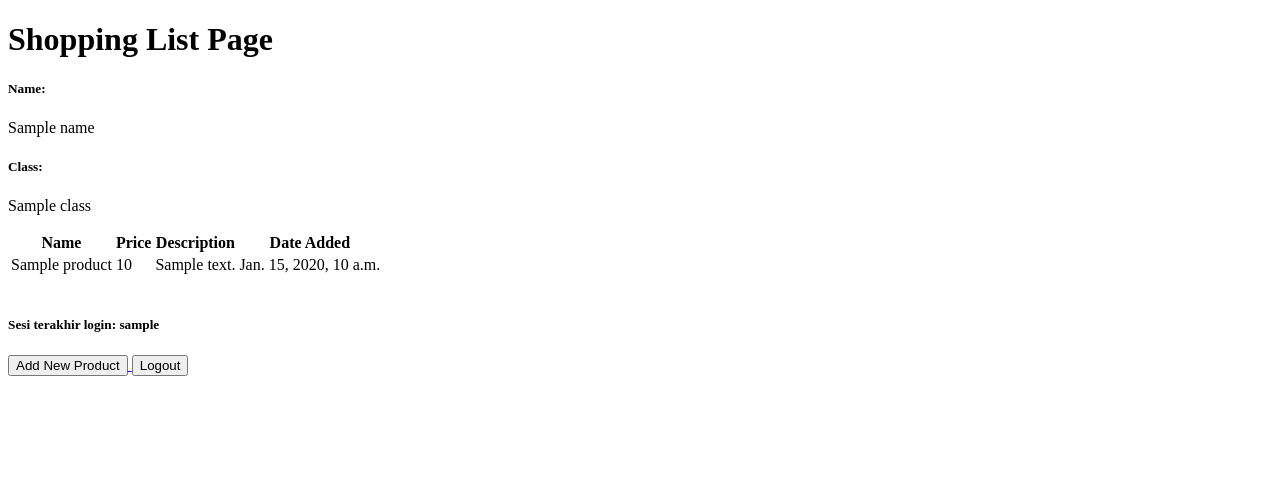
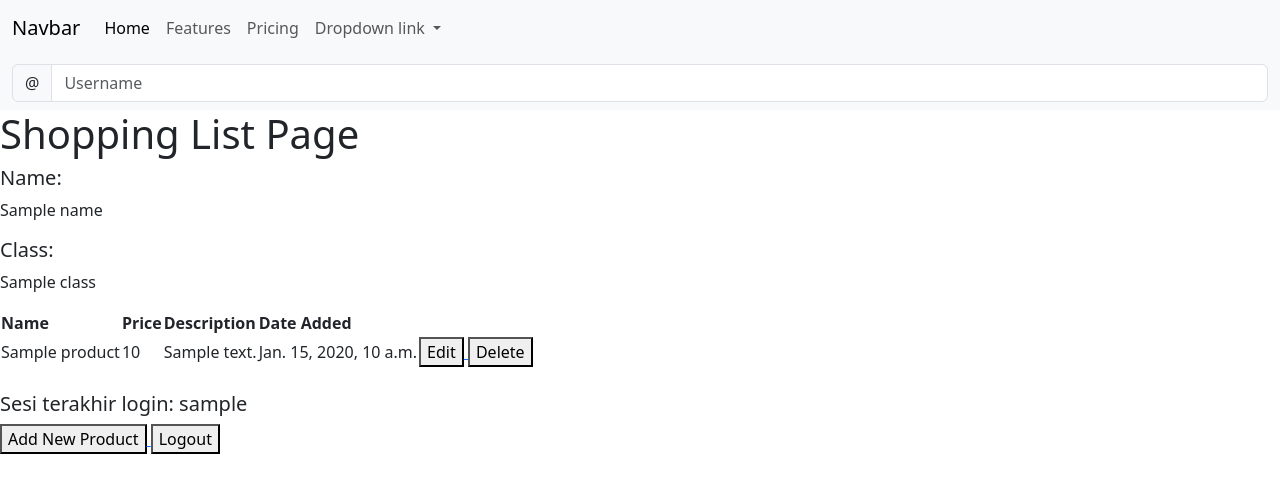
Before and after one commit to NuChraee/shopping_list, a Django app: template main/templates/main.html in a window 1280 px wide. Shown: the top 493 px of the page. Run offline with Django 4.2, Linux system fonts and the light colour scheme; the template is opened without the code that fills it: most values are stand-ins (such as "Sample title", 1, 10 or a date in 2020).

Commit message:
Tutorial 5

```diff
--- a/main/templates/main.html
+++ b/main/templates/main.html
@@ -2,6 +2,47 @@
 {% extends 'base.html' %}
 
 {% block content %}
+    <nav class="navbar navbar-expand-lg bg-body-tertiary">
+        <div class="container-fluid">
+        <a class="navbar-brand" href="#">Navbar</a>
+        <button class="navbar-toggler" type="button" data-bs-toggle="collapse" data-bs-target="#navbarNavDropdown" aria-controls="navbarNavDropdown" aria-expanded="false" aria-label="Toggle navigation">
+            <span class="navbar-toggler-icon"></span>
+        </button>
+        <div class="collapse navbar-collapse" id="navbarNavDropdown">
+            <ul class="navbar-nav">
+            <li class="nav-item">
+                <a class="nav-link active" aria-current="page" href="#">Home</a>
+            </li>
+            <li class="nav-item">
+                <a class="nav-link" href="#">Features</a>
+            </li>
+            <li class="nav-item">
+                <a class="nav-link" href="#">Pricing</a>
+            </li>
+            <li class="nav-item dropdown">
+                <a class="nav-link dropdown-toggle" href="#" role="button" data-bs-toggle="dropdown" aria-expanded="false">
+                Dropdown link
+                </a>
+                <ul class="dropdown-menu">
+                <li><a class="dropdown-item" href="#">Action</a></li>
+                <li><a class="dropdown-item" href="#">Another action</a></li>
+                <li><a class="dropdown-item" href="#">Something else here</a></li>
+                </ul>
+            </li>
+            </ul>
+        </div>
+        </div>
+    </nav>
+
+    <nav class="navbar bg-body-tertiary">
+        <form class="container-fluid">
+          <div class="input-group">
+            <span class="input-group-text" id="basic-addon1">@</span>
+            <input type="text" class="form-control" placeholder="Username" aria-label="Username" aria-describedby="basic-addon1">
+          </div>
+        </form>
+      </nav>
+
 
     <h1>Shopping List Page</h1>
 
@@ -27,6 +68,18 @@
                 <td>{{product.price}}</td>
                 <td>{{product.description}}</td>
                 <td>{{product.date_added}}</td>
+                <td>
+                    <a href="{% url 'main:edit_product' product.pk %}">
+                        <button>
+                            Edit
+                        </button>
+                    </a>
+                    <a href="{% url 'main:delete_product' product.pk %}">
+                            <button>
+                                Delete
+                            </button>
+                    </a>
+                </td>
             </tr>
         {% endfor %}
     </table>
--- a/main/urls.py
+++ b/main/urls.py
@@ -3,6 +3,8 @@ from main.views import show_main, create_product, show_xml, show_json, show_xml_
 from main.views import register #sesuaikan dengan nama fungsi yang dibuat
 from main.views import login_user #sesuaikan dengan nama fungsi yang dibuat
 from main.views import logout_user
+from main.views import edit_product
+from main.views import delete_product
 
 app_name = 'main'
 
@@ -16,5 +18,6 @@ urlpatterns = [
     path('register/', register, name='register'),
     path('login/', login_user, name='login'),
     path('logout/', logout_user, name='logout'),
-
+    path('edit-product/<int:id>', edit_product, name='edit_product'),
+    path('delete/<int:id>', delete_product, name='delete_product'),
 ]
--- a/shopping_list/settings.py
+++ b/shopping_list/settings.py
@@ -11,8 +11,8 @@ https://docs.djangoproject.com/en/4.2/ref/settings/
 """
 
 from pathlib import Path
+import os
 import environ
-import os
 
 # Build paths inside the project like this: BASE_DIR / 'subdir'.
 BASE_DIR = Path(__file__).resolve().parent.parent
--- a/templates/base.html
+++ b/templates/base.html
@@ -2,13 +2,17 @@
 <!DOCTYPE html>
 <html lang="en">
     <head>
+        {% block meta %}
         <meta charset="UTF-8" />
         <meta
             name="viewport"
             content="width=device-width, initial-scale=1.0"
         />
-        {% block meta %}
         {% endblock meta %}
+        <link href="https://cdn.jsdelivr.net/npm/bootstrap@5.3.2/dist/css/bootstrap.min.css" rel="stylesheet" integrity="sha384-T3c6CoIi6uLrA9TneNEoa7RxnatzjcDSCmG1MXxSR1GAsXEV/Dwwykc2MPK8M2HN" crossorigin="anonymous">
+        <script src="https://code.jquery.com/jquery-3.6.0.min.js" integrity="sha384-KyZXEAg3QhqLMpG8r+J4jsl5c9zdLKaUk5Ae5f5b1bw6AUn5f5v8FZJoMxm6f5cH1" crossorigin="anonymous"></script>
+        <script src="https://cdn.jsdelivr.net/npm/@popperjs/core@2.11.8/dist/umd/popper.min.js" integrity="sha384-I7E8VVD/ismYTF4hNIPjVp/Zjvgyol6VFvRkX/vR+Vc4jQkC+hVqc2pM8ODewa9r" crossorigin="anonymous"></script>
+        <script src="https://cdn.jsdelivr.net/npm/bootstrap@5.3.2/dist/js/bootstrap.min.js" integrity="sha384-BBtl+eGJRgqQAUMxJ7pMwbEyER4l1g+O15P+16Ep7Q9Q+zqX6gSbd85u4mG4QzX+" crossorigin="anonymous"></script>
     </head>
 
     <body>
```
Also changed, not shown: main/templates/edit_product.html (added, +22 -0 lines), main/views.py (+23 -0 lines).
